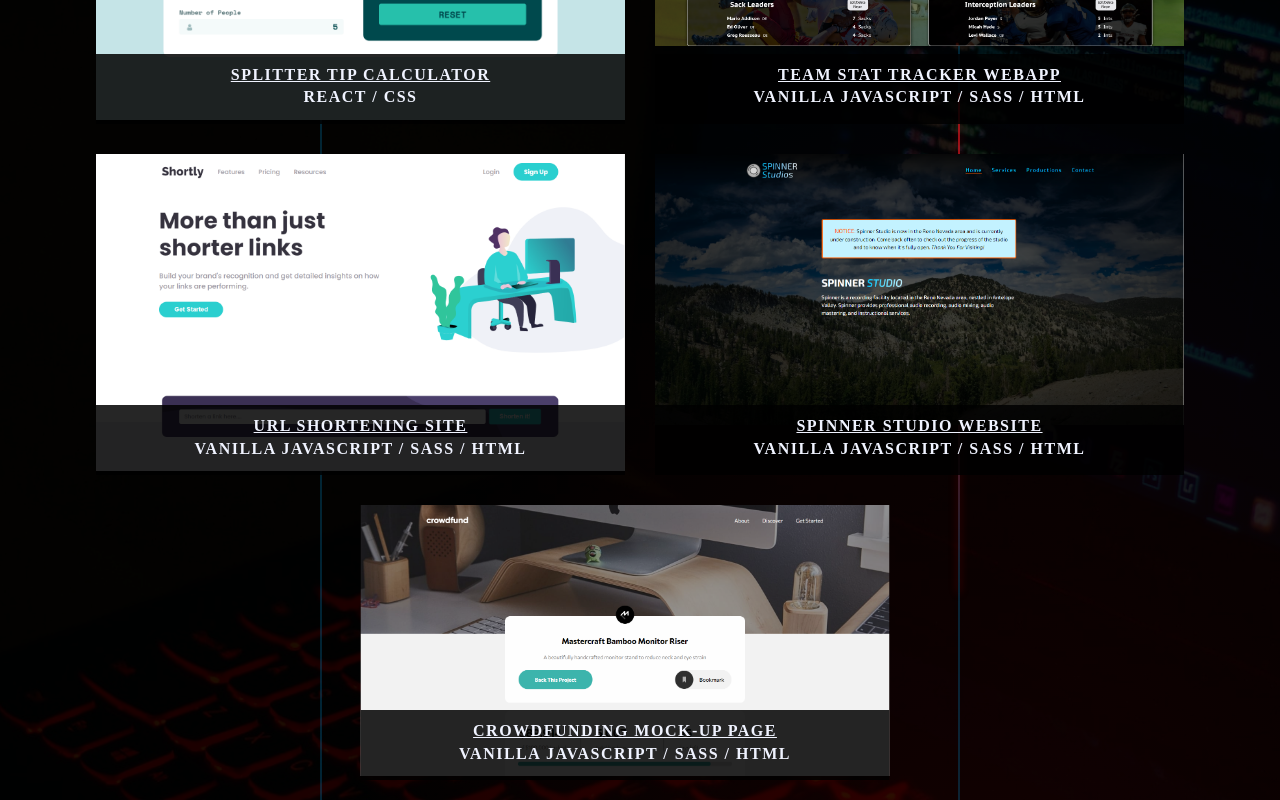
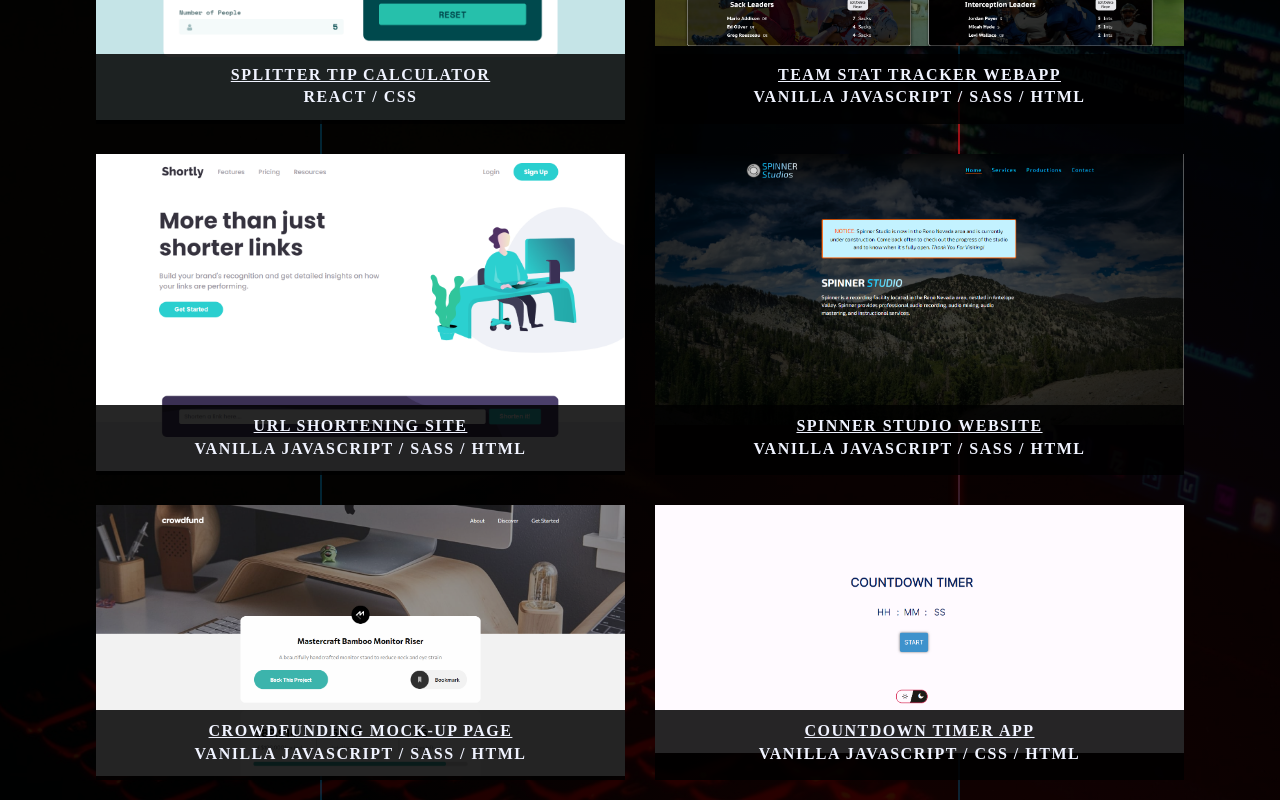
Before and after one commit to Auddity/Auddity_Portfolio_V2, a React (Create React App) app: page /portfolio in a window 1280 px wide. Shown: the part 462-1262 px from the top of the page. Built offline with nearby package versions, Linux system fonts and the light colour scheme; a web font is replaced by a local one.

Commit message:
add portfolio project

```diff
--- a/src/components/Layout.js
+++ b/src/components/Layout.js
@@ -17,3 +17,5 @@ const Layout = () => {
 }
 
 export default Layout
+
+// TODO: Fix Mobile Layout 360 x 740
--- a/src/components/Portfolio.js
+++ b/src/components/Portfolio.js
@@ -4,12 +4,13 @@ import img2 from '../images/TeamStatTrackerApp ScreenShot 2022-02-08.png'
 import img3 from '../images/Shortly Screenshot 2022-02-08.png'
 import img4 from '../images/Spinner-ScreenShot.png'
 import img5 from '../images/crowdfund-fem-screenshot.png'
+import img6 from '../images/CountdownTimerSC.png';
 import { Link } from 'react-router-dom'
 import '../scss/_Portfolio.scss'
 
 const Portfolio = () => {
   const portData = portfolioData.projects;
-  const imageArray = [img1, img2, img3, img4, img5];
+  const imageArray = [img1, img2, img3, img4, img5, img6];
 
   const buildInfoFormat = (info) => {
     return info.split(',').join(' / ');
--- a/src/components/PortfolioItem.js
+++ b/src/components/PortfolioItem.js
@@ -5,13 +5,14 @@ import img2 from '../images/TeamStatTrackerApp ScreenShot 2022-02-08.png'
 import img3 from '../images/Shortly Screenshot 2022-02-08.png'
 import img4 from '../images/Spinner-ScreenShot.png'
 import img5 from '../images/crowdfund-fem-screenshot.png'
+import img6 from '../images/CountdownTimerSC.png'
 import 'remixicon/fonts/remixicon.css'
 import '../scss/_PortfolioItem.scss'
 
 const PortfolioItem = () => {
   const { id } = useParams();
   const portData = PortfolioData.projects;
-  const imageArray = [img1, img2, img3, img4, img5];
+  const imageArray = [img1, img2, img3, img4, img5, img6];
   const getProject = (id) => portData.find(item => item.id === +id)
   const project = getProject(id);
 
--- a/src/data/portfolioData.json
+++ b/src/data/portfolioData.json
@@ -62,6 +62,19 @@
         "After each pledge a status display will be updated.  It Also has a status bar which will update"
       ],
       "live_url": "https://fem-crowdfund-beige.vercel.app/"
+    },
+    {
+      "id": 6,
+      "title": "Countdown Timer App",
+      "built_with": "Vanilla JavaScript, CSS, HTML",
+      "desc": "A small app that counts down an inputed time, then sends a notification to the users system when time is up",
+      "features": [
+        "Utilizes the notifications API to alert the user on their system when time has expired",
+        "Uses 'beforeunload' listener to notify they may loose the current running timer if they refresh or leave the page",
+        "Has a light and dark mode",
+        "Respective UI buttons only appear when applicable"
+      ],
+      "live_url": "https://countdown-timer-six-pink.vercel.app/"
     }
   ]
 }
--- a/src/scss/_Portfolio.scss
+++ b/src/scss/_Portfolio.scss
@@ -33,11 +33,11 @@
       width: 100%;
       height: 100%;
 
-      &:last-child {
-        @include mx.mq(768px) {
-          transform: translateX(50%);
-        }
-      }
+      // &:last-child {
+      //   @include mx.mq(768px) {
+      //     transform: translateX(50%);
+      //   }
+      // }
 
       &:hover {
         .overlay-content {
```
Also changed, not shown: src/images/CountdownTimerSC.png (added).
